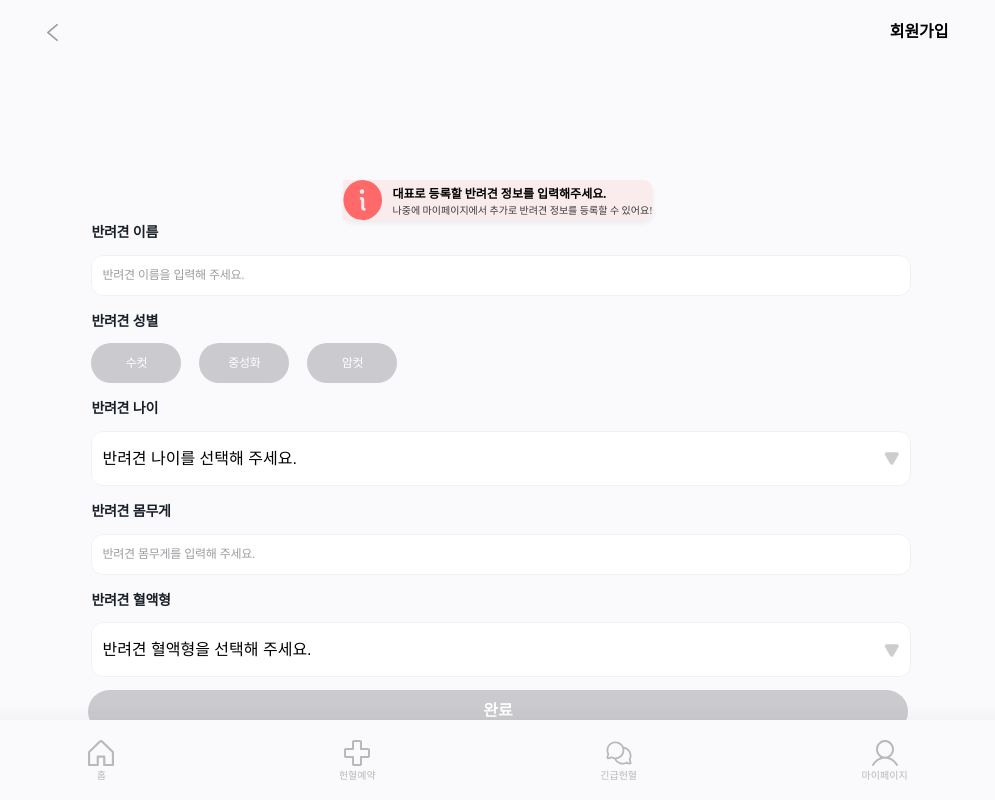
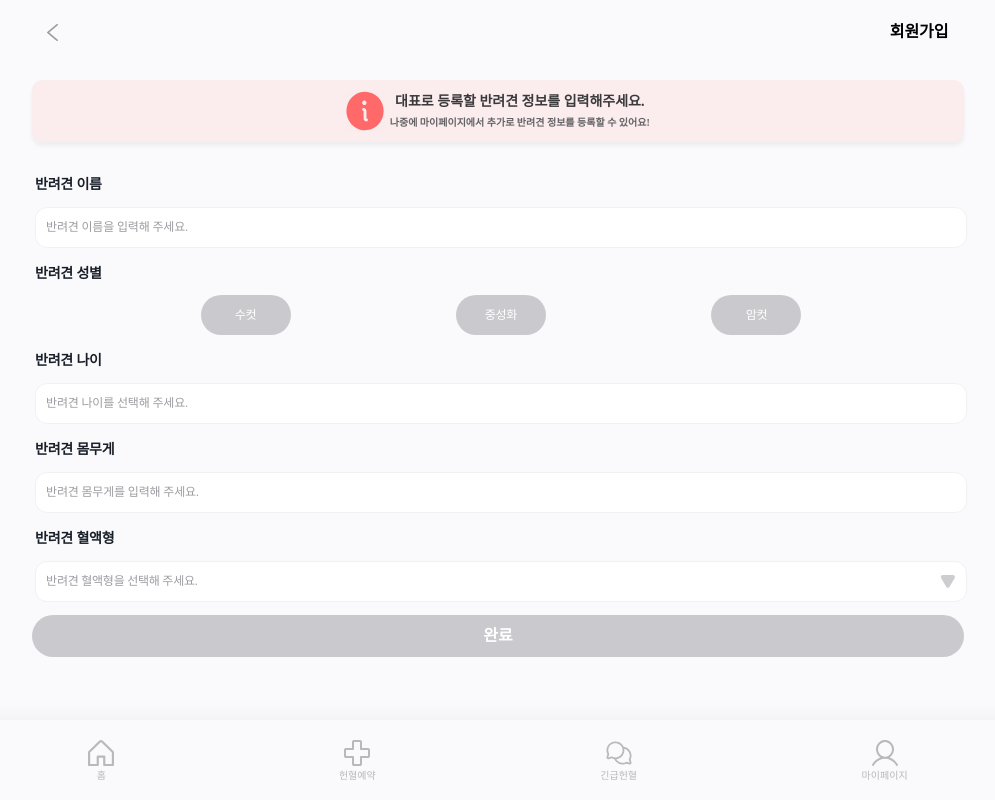
Before and after one commit to LikeLion-at-DGU/2024-hackathon-3-sharedog-frontend, a React (Vite) app: page /signuppet in a window 1280 px wide. Shown: the whole page, without its empty margins (142-1137 px from the left). Built offline with nearby package versions, Linux system fonts and the light colour scheme.

Commit message:
✨Feat : 회원가입 페이지 구현완료 및 회원가입 Splash 페이지 구현 완료 (#41)
* 회원가입 페이지 초기버전, API 연결 완료

* 회원가입 반려견 등록 페이지 완료

* Feat : 회원가입 페이지 구현 완료

```diff
--- a/src/App.jsx
+++ b/src/App.jsx
@@ -30,7 +30,7 @@ const FooterWrapper = styled.div` //스크롤설정
 const Layout = () => {
   const location = useLocation();
   const hideHeaderFooter = location.pathname === '/'
-        || location.pathname === '/login';
+        || location.pathname === '/login' || location.pathname === '/signupsplash';
 
   return (
     <Wrapper>
--- a/src/components/myPageComponent/InputDropDown.jsx
+++ b/src/components/myPageComponent/InputDropDown.jsx
@@ -37,7 +37,6 @@ export const DropDown = styled.div`
   display: flex;
   align-items: center;
   padding: 10px;
-  gap: 10px;
   border-radius: 12px;
   border: 1px solid var(--Grayscale-Gray200, #eff1f3);
   background: var(--Grayscale-White, #fff);
@@ -55,14 +54,19 @@ export const DropDown = styled.div`
 export const DropDownSelect = styled.select`
   background: transparent;
   border: none;
-  font-size: 1rem;
   outline: none;
   width: 100%;
-  padding: 0.5rem 0;
   appearance: none;
   -webkit-appearance: none;
   -moz-appearance: none;
-  color: #000; // 필요에 따라 색상 조정
+  color: #9C9CA1;
+  color: var(--Gray-Gray01, #9C9CA1);
+  font-family: SUIT;
+  font-size: 12px;
+  font-style: normal;
+  font-weight: 500;
+  line-height: 160%; /* 19.2px */
+  letter-spacing: -0.24px; // 필요에 따라 색상 조정
   cursor: pointer; // 커서가 포인터로 변경되도록 추가
 `;
 
--- a/src/components/myPageComponent/Select.jsx
+++ b/src/components/myPageComponent/Select.jsx
@@ -34,8 +34,8 @@ export const InPutText = styled.div`
 
 export const SelectBox = styled.div`
   display: flex;
-  align-items: flex-start;
-  gap: 18px;
+  align-items: center;
+  justify-content: space-evenly;
   align-self: stretch;
 `;
 
--- a/src/pages/signupPage/SignUp.jsx
+++ b/src/pages/signupPage/SignUp.jsx
@@ -5,6 +5,7 @@ import {
   ProfileMyPageSVG,
   InPutBox,
   CompleteBtn,
+  Field
 } from "./Styled";
 import Header from "./header/Header";
 import InputHolder from "../../components/myPageComponent/InputHolder";
@@ -55,6 +56,7 @@ const SignUp = () => {
     <>
       <Header title="회원가입" />
       <Wrapper>
+        <Field>
           <MyInfo>
             <ProfileImg>
               <ProfileMyPageSVG />
@@ -86,6 +88,7 @@ const SignUp = () => {
               완료
             </CompleteBtn>
           </InPutBox>
+        </Field>
       </Wrapper>
     </>
   );
--- a/src/pages/signupPage/SignUpPet.jsx
+++ b/src/pages/signupPage/SignUpPet.jsx
@@ -5,6 +5,8 @@ import {
   CautionSVG,
   CautionBox,
   CautionTitle,
+  CautionField,
+  Field
 } from "./Styled";
 import Header from "./header/Header";
 import InputHolder from "../../components/myPageComponent/InputHolder";
@@ -43,7 +45,7 @@ const SignUpPet = () => {
 
   const postData = async () => {
     try {
-      const response = await API.post('/api/accounts/profiles', {
+      const response = await API.post('/api/accounts/dogprofiles', {
         dogname,
         gender,
         dog_age,
@@ -69,7 +71,7 @@ const SignUpPet = () => {
   const handleCompleteClick = () => {
     if (isComplete) {
       postData();
-      navigate("/home");
+      navigate("/signupsplash");
     }
   };
 
@@ -77,12 +79,15 @@ const SignUpPet = () => {
     <>
       <Header title="회원가입" />
       <Wrapper>
+        <Field>
           <CautionBox>
+            <CautionField>
               <CautionSVG />
               <CautionTitle>
                 <h1>대표로 등록할 반려견 정보를 입력해주세요.</h1>
                 <p>나중에 마이페이지에서 추가로 반려견 정보를 등록할 수 있어요!</p>
               </CautionTitle>
+            </CautionField>
           </CautionBox>
           <InPutBox>
             <InputHolder
@@ -97,11 +102,10 @@ const SignUpPet = () => {
               value={gender}
               onChange={(value) => setGender(value)}
             />
-          <InputDropDown
+            <InputHolder
               title={"반려견 나이"}
               inputtext={"반려견 나이를 선택해 주세요."}
               value={dog_age}
-            options={ageOptions}
               onChange={(e) => setDog_Age(e.target.value)}
             />
             <InputHolder
@@ -124,6 +128,7 @@ const SignUpPet = () => {
               완료
             </CompleteBtn>
           </InPutBox>
+        </Field>
       </Wrapper>
     </>
   );
--- a/src/pages/signupPage/Styled.jsx
+++ b/src/pages/signupPage/Styled.jsx
@@ -6,7 +6,6 @@ import CautionSVG from "../../assets/icons/Caution.svg?react";
 // Wrapper: 전체 컨테이너 스타일
 export const Wrapper = styled.div`
   display: flex;
-  justify-content: center;
   width: 100%;
   height: 80vh;
   font-size: 20px;
@@ -17,10 +16,19 @@ export const Wrapper = styled.div`
   align-items: center; /* 수평 중앙 정렬 */
 `;
 
+export const Field = styled.div`
+  display: flex;
+  width: 91%;
+  display: flex;
+  flex-direction: column; /* 요소들을 수직 정렬 */
+  align-items: flex-start; /* 수평 중앙 정렬 */
+  gap: 30px;
+`;
+
 // MyInfo: 프로필 정보를 감싸는 박스 스타일
 export const MyInfo = styled.div`
-  width: 80%;
-  height: 25vh;
+  width: 100%;
+  height: 15vh;
   flex-shrink: 0;
   border-radius: 11.587px;
   margin-bottom: 10px;
@@ -35,36 +43,41 @@ export const CautionBox = styled.div`
   display: flex;
   flex-direction: row;
   align-items: center;
-  gap: 9px;
+  width: 100%;
   border-radius: 10px;
   background: rgba(255, 105, 105, 0.10);
   box-shadow: 0px 4px 4px 0px rgba(0, 0, 0, 0.05);
 `;
 
+export const CautionField = styled.div`
+  display: flex;
+  justify-content: flex-start;
+  align-items: center;
+  margin: 11px auto;
+  gap: 5px;
+`;
+
 export const CautionTitle = styled.div`
-  display: flex;
-  justify-content: center;
-  flex-direction: column;
   h1 {
-    color: #000;
+    color: var(--Gray-Gray03, #3A3A3C);
     font-family: SUIT;
-    font-size: 12px;
+    font-size: 14px;
     font-style: normal;
-    font-weight: 700;
-    line-height: normal;
+    font-weight: 600;
+    display: flex;
+    justify-content: center;
+    margin: 0 0 9px 0;
   }
   p {
-    color: var(--Gray-Gray03, #3A3A3C);
+    color: var(--Gray-Gray02, #636366);
+    text-align: center;
     font-family: SUIT;
     font-size: 10px;
     font-style: normal;
-    font-weight: 500;
-    line-height: normal;
+    font-weight: 600;
+    display: flex;
+    justify-content: center;
   }
-`;
-
-export const Msg = styled.div`
-
 `;
 
 export const ProfileImg = styled.div`
@@ -76,7 +89,7 @@ export const ProfileImg = styled.div`
 `;
 
 export const InPutBox = styled.div`
-  width: 80%;
+  width: 100%;
   height: 50vh;
   display: flex;
   flex-direction: column;
--- /dev/null
+++ b/src/pages/signupSplashPage/SignUpSplash.jsx
@@ -0,0 +1,28 @@
+import {
+  Wrap, Box, Logo, Slogan
+} from './Styled';
+import React, { useEffect } from 'react';
+import { useNavigate } from 'react-router-dom';
+
+const SignUpSplash = () => {
+  const navigate = useNavigate();
+
+  // useEffect(() => {
+  //   const timer = setTimeout(() => {
+  //     navigate('/home');
+  //   }, 2000); // 2초 후 로그인 페이지로 이동
+  //   return () => clearTimeout(timer);
+  // }, [navigate]);
+
+  return (
+    <Wrap>
+      <Box>
+        <Slogan><p>황민영</p>님,<br/><br/>회원가입을 축하드립니다!</Slogan>
+        <br></br>
+        <Logo/>
+      </Box>
+    </Wrap>
+  );
+};
+
+export default SignUpSplash;
--- /dev/null
+++ b/src/pages/signupSplashPage/Styled.jsx
@@ -0,0 +1,39 @@
+import styled from 'styled-components';
+import SIgnUpLogo from '../../assets/icons/SignUpLogo.svg?react';
+
+export const Wrap = styled.div`
+  display: flex;
+  justify-content: center;
+  align-items: center;
+  height: 100%;
+  width: 100%;
+  margin: 0 auto;
+  background: linear-gradient(180deg, #FFF 0%, rgba(255, 217, 217, 0.50) 100%);
+`;
+
+export const Box = styled.div`
+  display: flex;
+  flex-direction: column;
+  justify-content: center;
+  align-items: center;
+  gap: 26px;
+`;
+
+export const Logo = styled(SIgnUpLogo)`
+  width: 184px;
+  height: 184px;
+  background: linear-gradient(180deg, #FFF 0%, rgba(255, 217, 217, 0.50) 100%);
+`;
+
+export const Slogan = styled.div`
+  text-align: center;
+  color: var(--Gray-Gray03, #3A3A3C);
+  font-family: SUIT;
+  font-size: 24px;
+  font-style: normal;
+  font-weight: 700;
+  p {
+    color: #FF6969;
+    display: inline;
+  }
+`;
--- a/src/router.jsx
+++ b/src/router.jsx
@@ -12,6 +12,7 @@ import AccountManage from "./pages/myPage/AccountManage";
 import PostWrite from "./pages/postWritePage/PostWrite";
 import SignUp from "./pages/signupPage/SignUp";
 import SignUpPet from "./pages/signupPage/SignUpPet";
+import SignUpSplash from "./pages/signupSplashPage/SignUpSplash";
 
 import BloodPostDetail from './pages/bloodPostDetailPage/BloodPostDetail';
 const router = createBrowserRouter([
@@ -30,7 +31,8 @@ const router = createBrowserRouter([
       { path: "/accountmanage", element: <AccountManage /> }, // 마이페이지 계정 관리 화면
       { path: "/postwrite", element: <PostWrite /> }, // 긴급헌혈에서 글쓰기 화면
       { path: "/signup", element: <SignUp /> }, //회원가입 화면
-      { path: "/signuppet", element: <SignUpPet /> }
+      { path: "/signuppet", element: <SignUpPet /> },
+      { path: "/signupsplash", element: <SignUpSplash /> }
     ],
     errorElement: <NotFound />, // 일치하는 경로가 없을 때 표시할 컴포넌트
   },
```
Also changed, not shown: src/assets/icons/Caution.svg, src/assets/icons/SignUpLogo.svg (added). Lines whose indentation alone changed are shown as unchanged.
